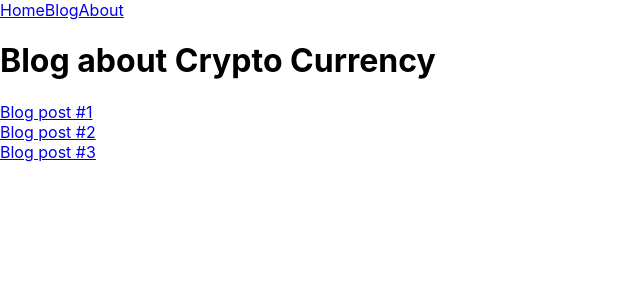
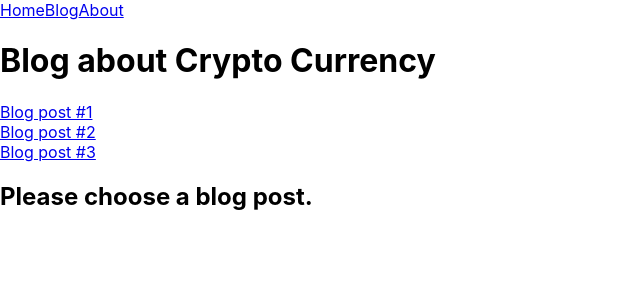
Before and after one commit to heggy231/router-ex, a React (Create React App) app: page /blog in a window 1280 px wide. Shown: the top 300 px of the page, without its empty margins (0-640 px from the left). Built offline with nearby package versions, Linux system fonts and the light colour scheme.

Commit message:
fix props name

```diff
--- a/src/components/Blog.js
+++ b/src/components/Blog.js
@@ -5,6 +5,8 @@ import {
   Link,
   useRouteMatch
 } from "react-router-dom";
+
+import Post from "./Post";
 
 const blogPosts = [
   {
@@ -24,7 +26,9 @@ const blogPosts = [
 ];
 
 const Blog = (props) => {
-  const { url } = useRouteMatch();
+  // ask React Router what current URL, path by
+  //  calling useRouteMatch() function
+  const { path, url } = useRouteMatch();
   return (
     <>
       <h1>Blog about Crypto Currency</h1>
@@ -32,6 +36,7 @@ const Blog = (props) => {
         {
           blogPosts.map((post, index) => (
             <>
+{/* replace /blog/01 => using url variable ${url}/01 */}
               <Link to={`${url}/${index}`}>
                 {post.title}
               </Link>
@@ -40,6 +45,13 @@ const Blog = (props) => {
           ))
         }
       </nav>
+      {/* This is same as path="/blog" */}
+      <Route exact path={path}>
+        <h2>Please choose a blog post.</h2>
+      </Route>
+      <Route path={`${url}/:id`}>
+        <Post posts={blogPosts} />
+      </Route>
     </>
   );
 };
```
Also changed, not shown: 1 other file (tests, documents, lock files or other folders).
